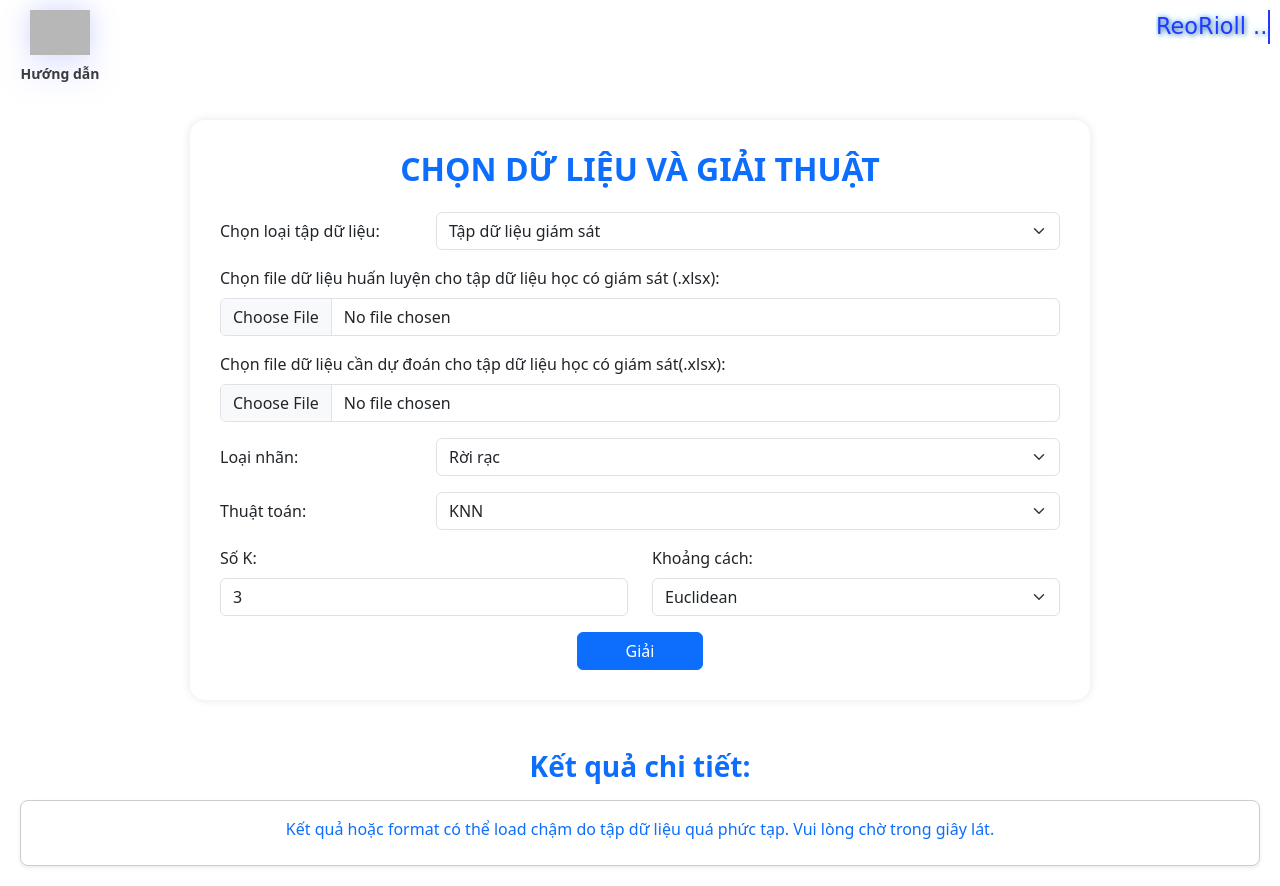
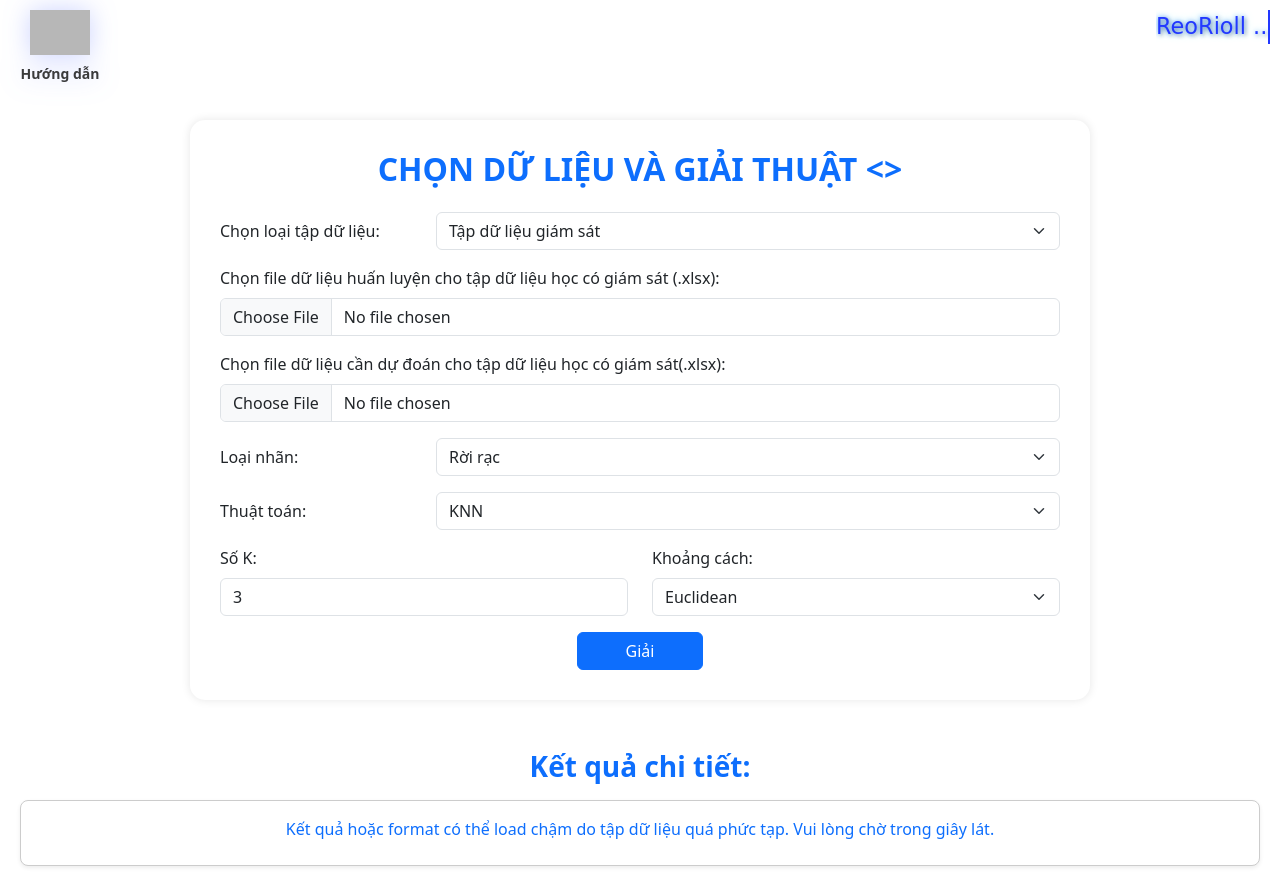
Before and after one commit to Phong231004/WebML_MayHocCoBan, a plain HTML site: page index.html in a window 1280 px wide. Drawn offline with nearby package versions, Linux system fonts and the light colour scheme; grey boxes are pictures that could not be loaded; a script that the page names is missing.

Commit message:
Update index.html

```diff
--- a/index.html
+++ b/index.html
@@ -99,7 +99,7 @@
 
 
   <div class="custom-form">
-    <h2 class="text-center fw-bold text-primary mb-4">CHỌN DỮ LIỆU VÀ GIẢI THUẬT</h2>
+    <h2 class="text-center fw-bold text-primary mb-4">CHỌN DỮ LIỆU VÀ GIẢI THUẬT <></h2>
 
     <div class="mb-3 row">
       <label for="labelData" class="col-sm-3 col-form-label">Chọn loại tập dữ liệu:</label>
```
